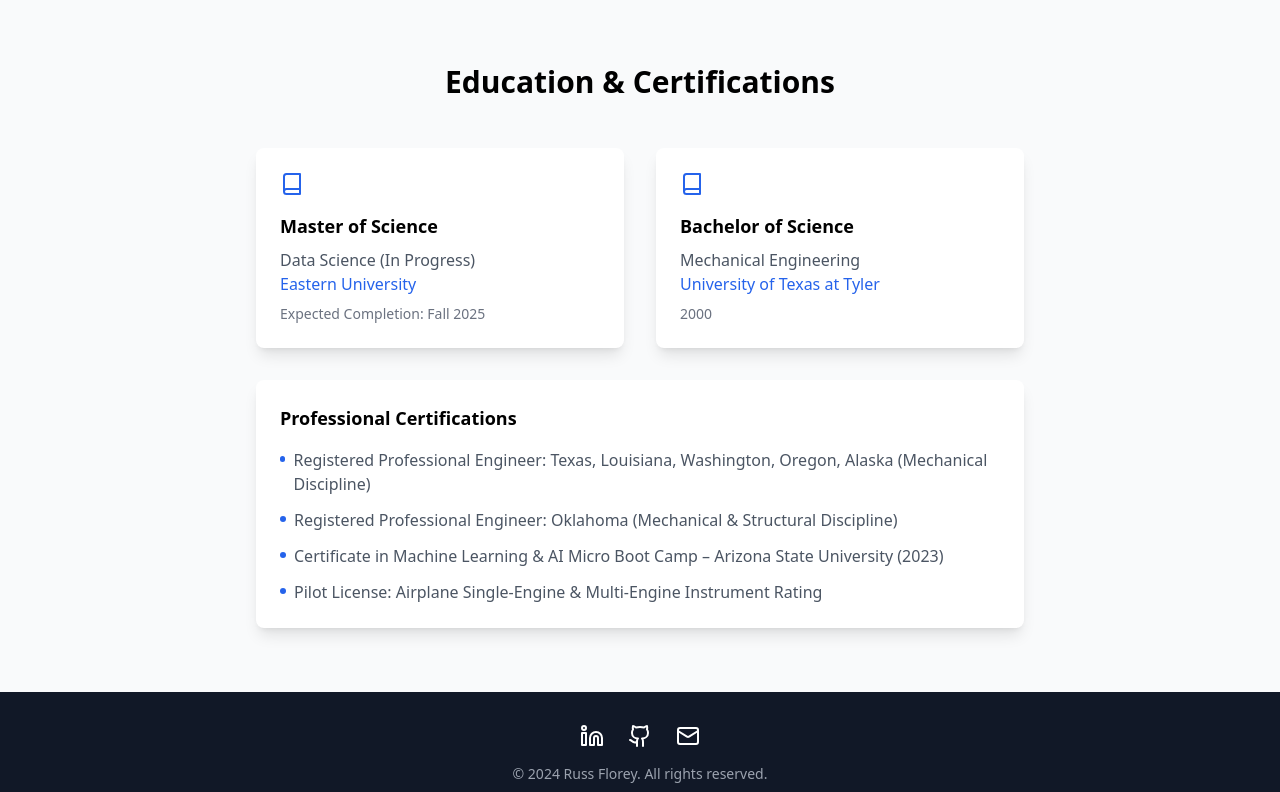
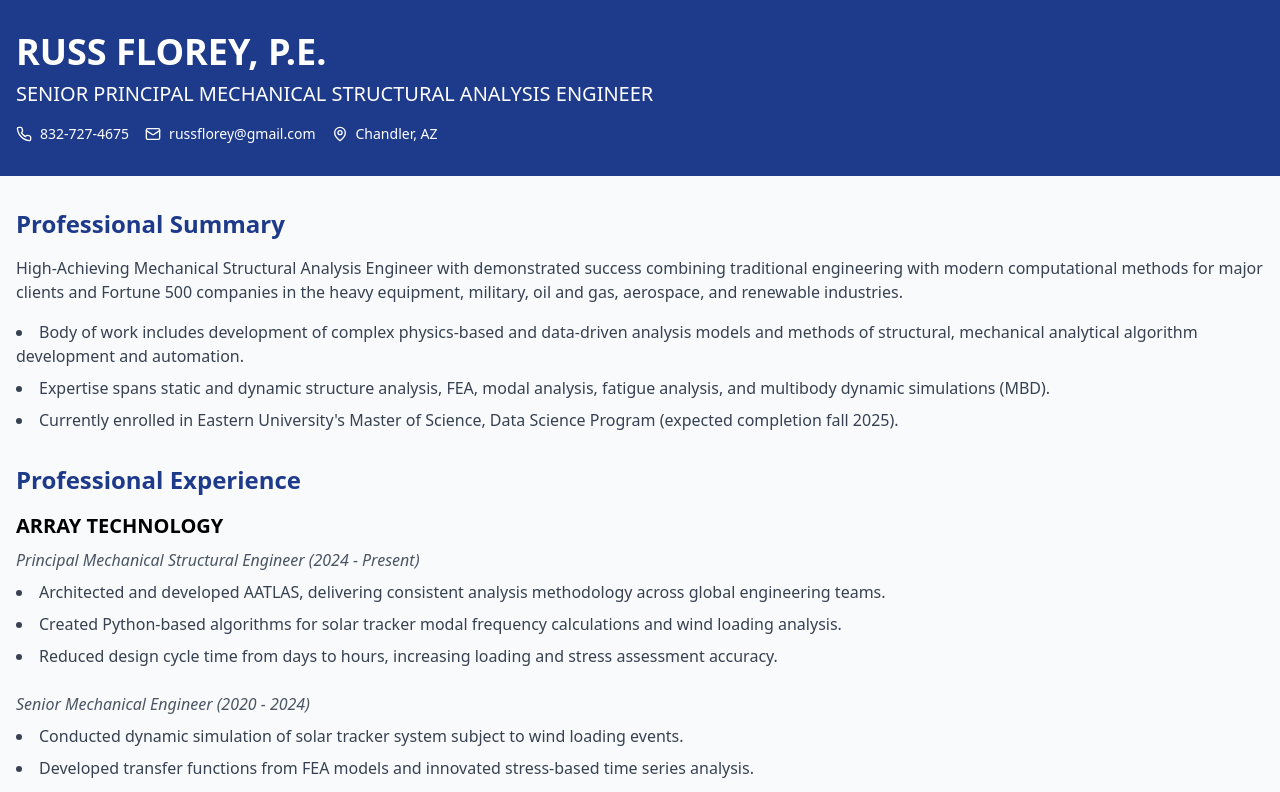
Before and after one commit to Rflorey/RussF_Res, a React (Vite) app: page / in a window 1280 px wide. Shown: the top 792 px of the page. Built offline with nearby package versions, Linux system fonts and the light colour scheme.

Commit message:
Update core application files with new layout

```diff
--- a/index.html
+++ b/index.html
@@ -1,8 +1,7 @@
-<!doctype html>
+<!DOCTYPE html>
 <html lang="en">
   <head>
     <meta charset="UTF-8" />
-    <link rel="icon" type="image/svg+xml" href="/vite.svg" />
     <meta name="viewport" content="width=device-width, initial-scale=1.0" />
     <title>Russ Florey - Professional Resume</title>
   </head>
--- a/src/main.jsx
+++ b/src/main.jsx
@@ -1,10 +1,10 @@
 import React from 'react'
 import ReactDOM from 'react-dom/client'
-import ModernPortfolio from './components/ModernPortfolio'
+import App from './App'
 import './index.css'
 
 ReactDOM.createRoot(document.getElementById('root')).render(
   <React.StrictMode>
-    <ModernPortfolio />
+    <App />
   </React.StrictMode>,
 )
```
